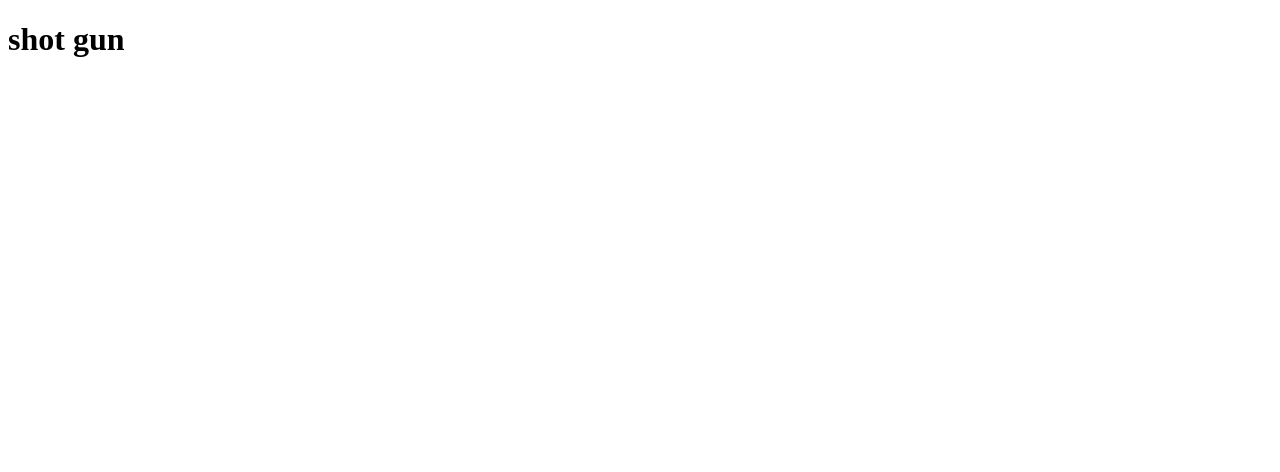
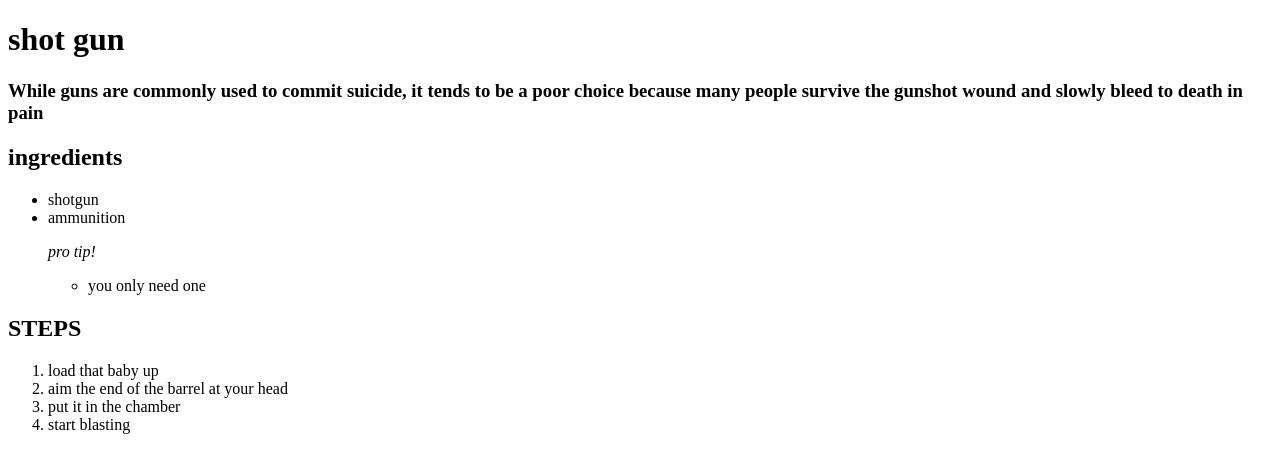
Before and after one commit to Mnorth256/odin.recipies, a plain HTML site: page recipies/shotgun.html in a window 1280 px wide. Drawn offline with Linux system fonts and the light colour scheme.

Commit message:
completed this page

```diff
--- a/recipies/shotgun.html
+++ b/recipies/shotgun.html
@@ -7,4 +7,19 @@
 </html>
 <body>
     <H1>shot gun</H1>
+    <h3>While guns are commonly used to commit suicide, it tends to be a poor choice because many people survive the gunshot wound and slowly bleed to death in pain</h3>
+    <h2>ingredients</h2>
+    <ul>
+        <li>shotgun</li>
+        <li>ammunition</li>
+        <p><em>pro tip!</em></p>
+        <ul><LI>you only need one</LI></ul>
+    </ul>
+    <H2>STEPS</H2>
+    <ol>
+        <li>load that baby up</li>
+        <li>aim the end of the barrel at your head</li>
+        <li>put it in the chamber</li>
+        <li>start blasting</li>
+    </ol>
 </body>
```
